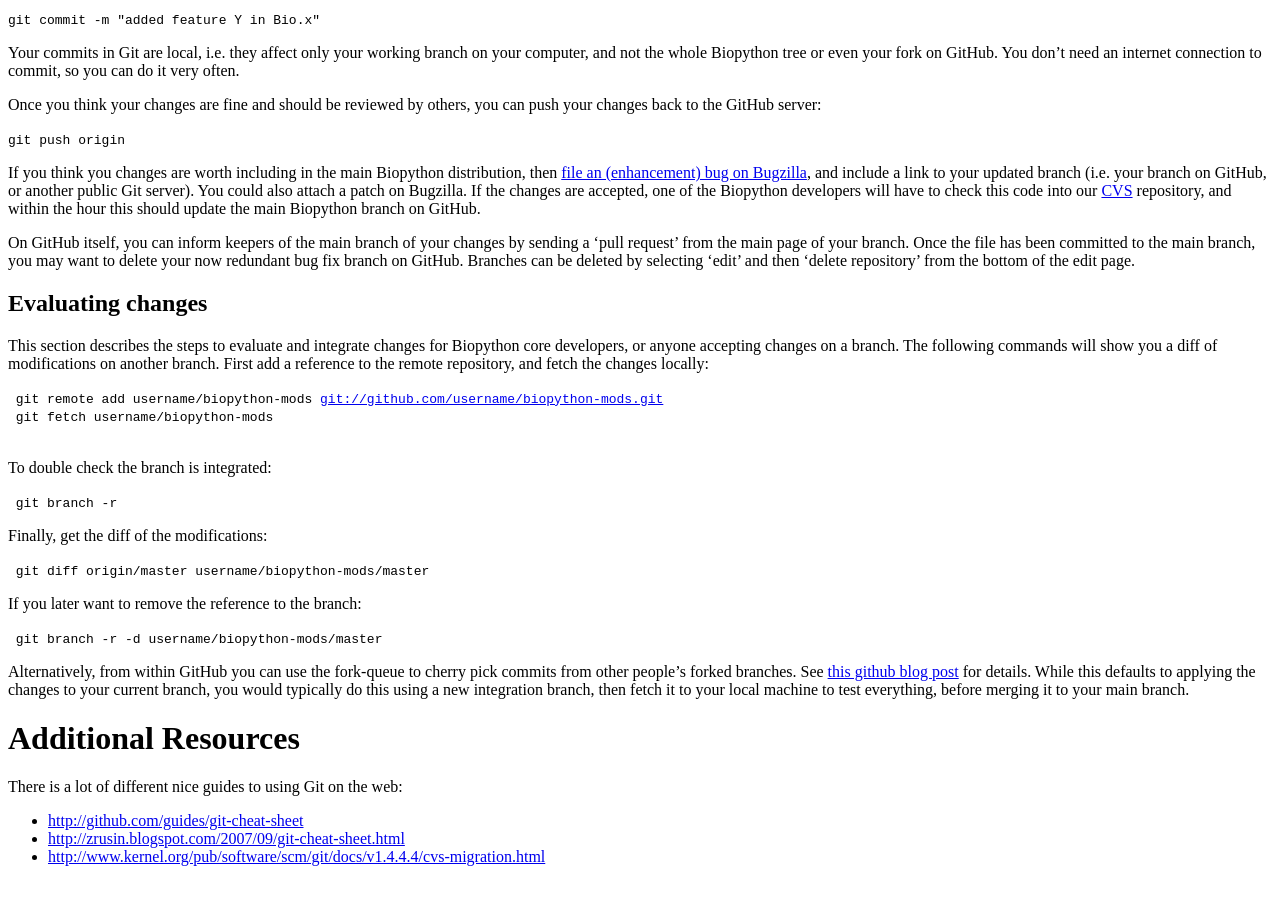
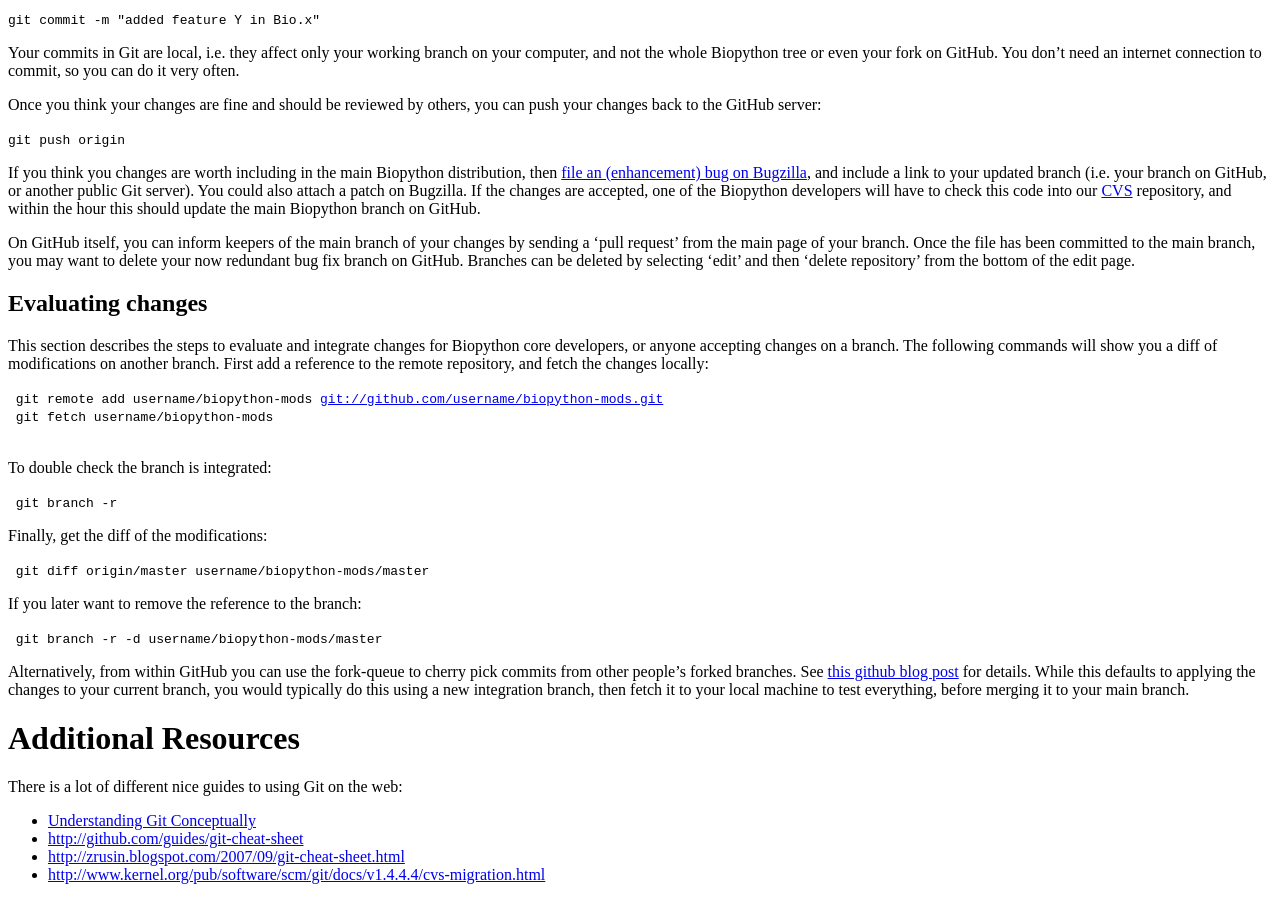
Before and after one commit to biopython/biopython.github.io, a Jekyll site: the page built from wiki/GitMigration.md, in a window 1280 px wide and 900 px high, scrolled down 2029 px. Built offline with Jekyll 4.4.1, drawn with Linux system fonts in a browser that asks for light colours.

Commit message:
/* Additional Resources */

```diff
--- a/wiki/GitMigration.md
+++ b/wiki/GitMigration.md
@@ -231,6 +231,8 @@ Additional Resources
 
 There is a lot of different nice guides to using Git on the web:
 
+-   [Understanding Git
+    Conceptually](http://www.eecs.harvard.edu/~cduan/technical/git/)
 -   <http://github.com/guides/git-cheat-sheet>
 -   <http://zrusin.blogspot.com/2007/09/git-cheat-sheet.html>
 -   <http://www.kernel.org/pub/software/scm/git/docs/v1.4.4.4/cvs-migration.html>
```
Also changed, not shown: 1 other file.
